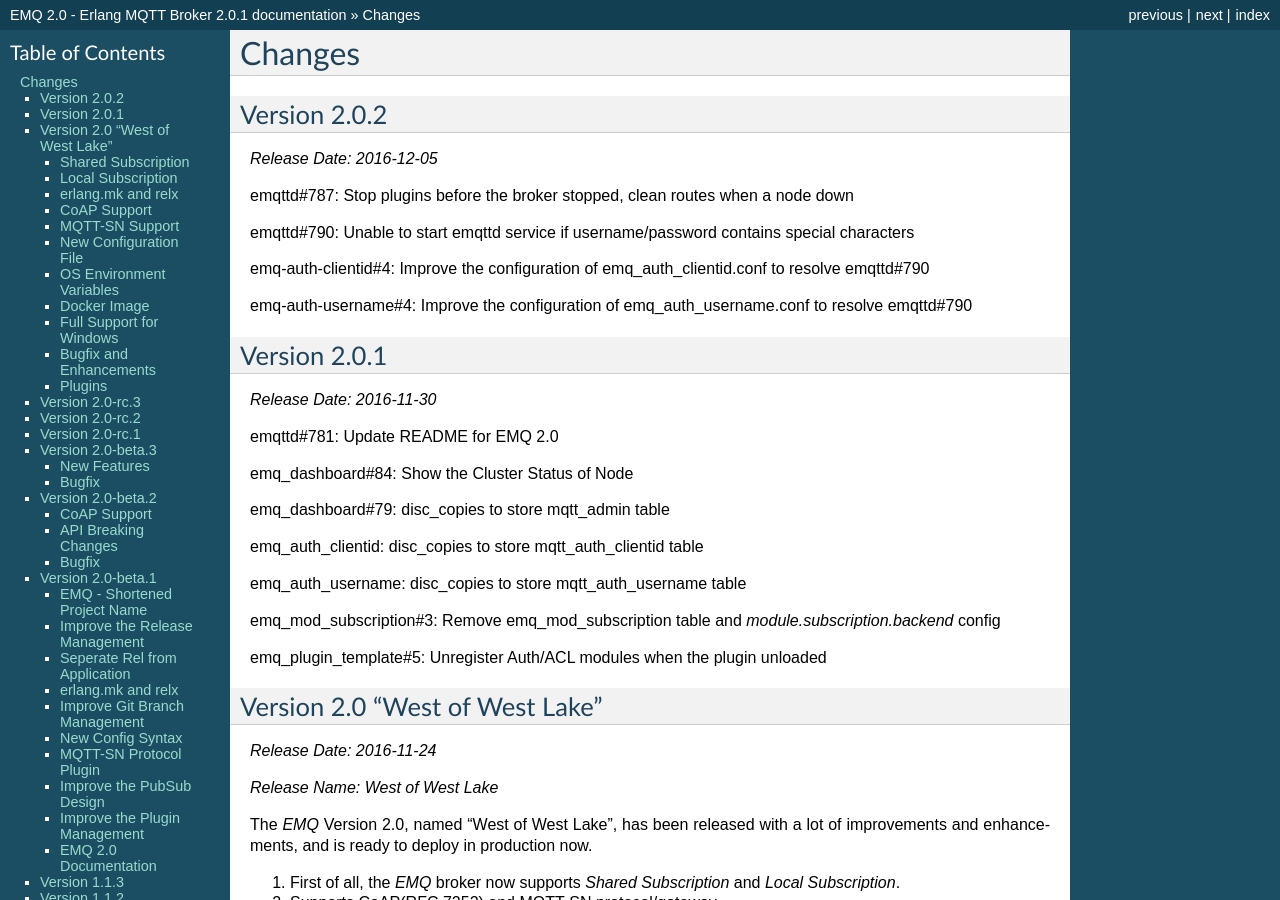
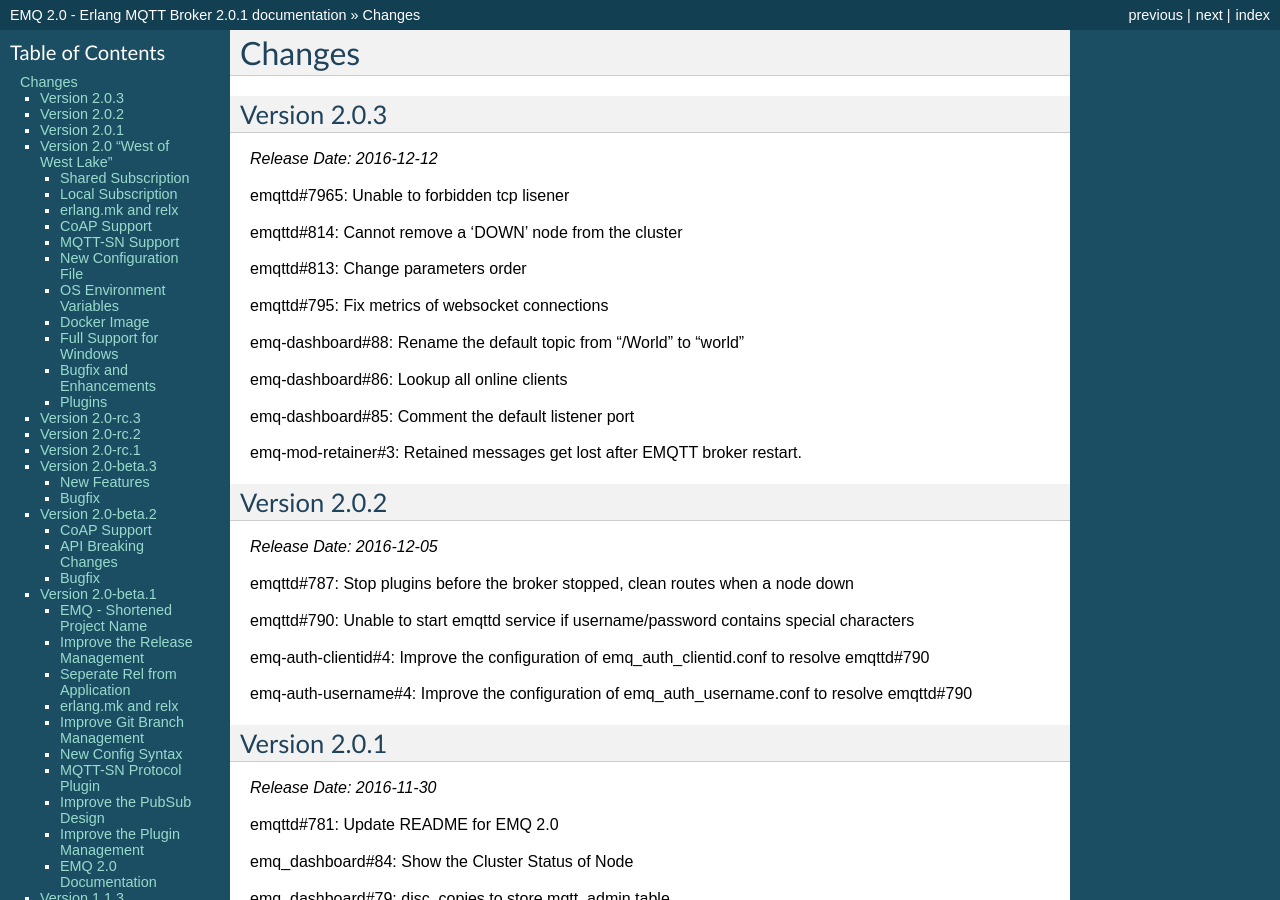
Before and after one commit to emqxarchive/emqx-docs-en, a Sphinx documentation site: the page built from source/changes.rst, in a window 1280 px wide and 900 px high. Built offline with Sphinx 7.4.7, drawn with Linux system fonts in a browser that asks for light colours.

Commit message:
Version 2.0.3

```diff
--- a/source/changes.rst
+++ b/source/changes.rst
@@ -4,6 +4,30 @@
 =======
 Changes
 =======
+
+.. _release_2.0.3:
+
+-------------
+Version 2.0.3
+-------------
+
+*Release Date: 2016-12-12*
+
+emqttd#7965: Unable to forbidden tcp lisener
+
+emqttd#814: Cannot remove a 'DOWN' node from the cluster
+
+emqttd#813: Change parameters order
+
+emqttd#795: Fix metrics of websocket connections
+
+emq-dashboard#88: Rename the default topic from “/World” to “world”
+
+emq-dashboard#86: Lookup all online clients
+
+emq-dashboard#85: Comment the default listener port
+
+emq-mod-retainer#3: Retained messages get lost after EMQTT broker restart.
 
 .. _release_2.0.2:
 
```
